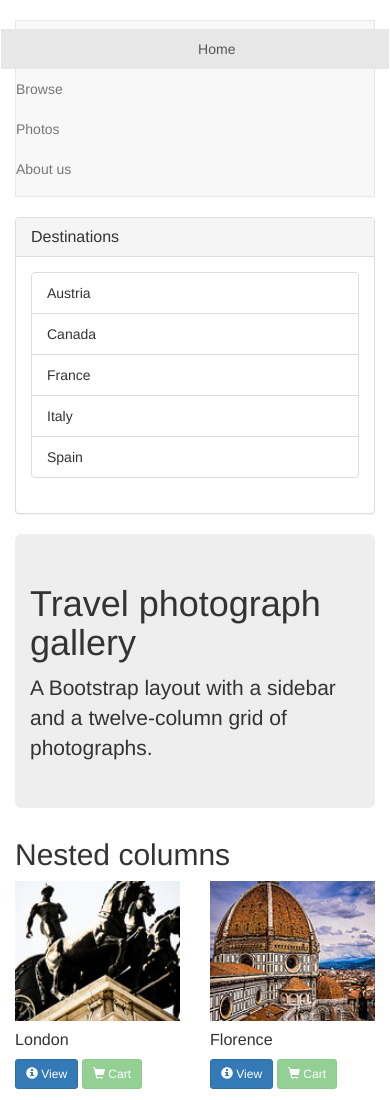
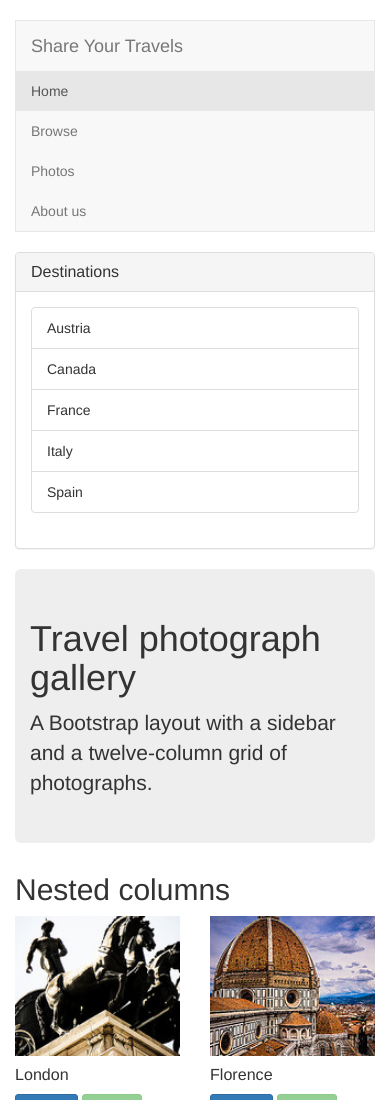
Before and after one commit to QuangDuc-qidu/ptudtmdt-chuong1-fahasa-ui, a plain HTML site: page CSS-NangCao/Lab07/lab07-exercise19.html in a window 390 px wide. Shown: the top 1100 px of the page. Drawn offline with Linux system fonts and the light colour scheme.

Commit message:
Refine the Lab 07 Bootstrap mobile menu

```diff
--- a/CSS-NangCao/Lab07/lab07-exercise19.css
+++ b/CSS-NangCao/Lab07/lab07-exercise19.css
@@ -3,3 +3,14 @@ body { padding-block: 20px; }
 .destination img { width: 100%; height: 140px; object-fit: cover; }
 .destination h3 { margin: 0.65em 0; font-size: 1.15em; }
 .destination .btn { margin-bottom: 0.35em; }
+
+@media (max-width: 767px) {
+  .navbar-brand {
+    display: block;
+    float: none;
+  }
+
+  .navbar-nav {
+    margin: 0;
+  }
+}
```
